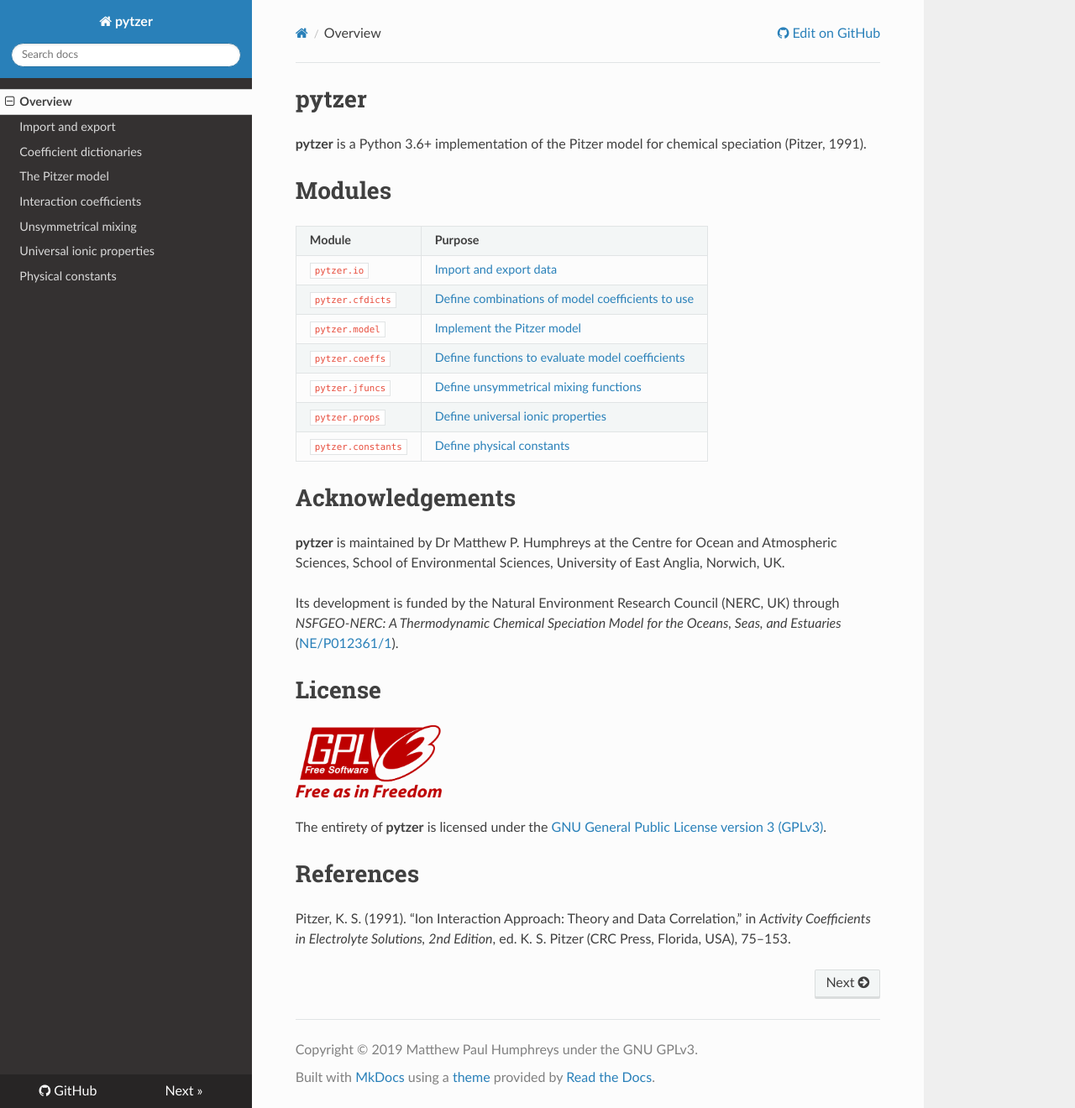
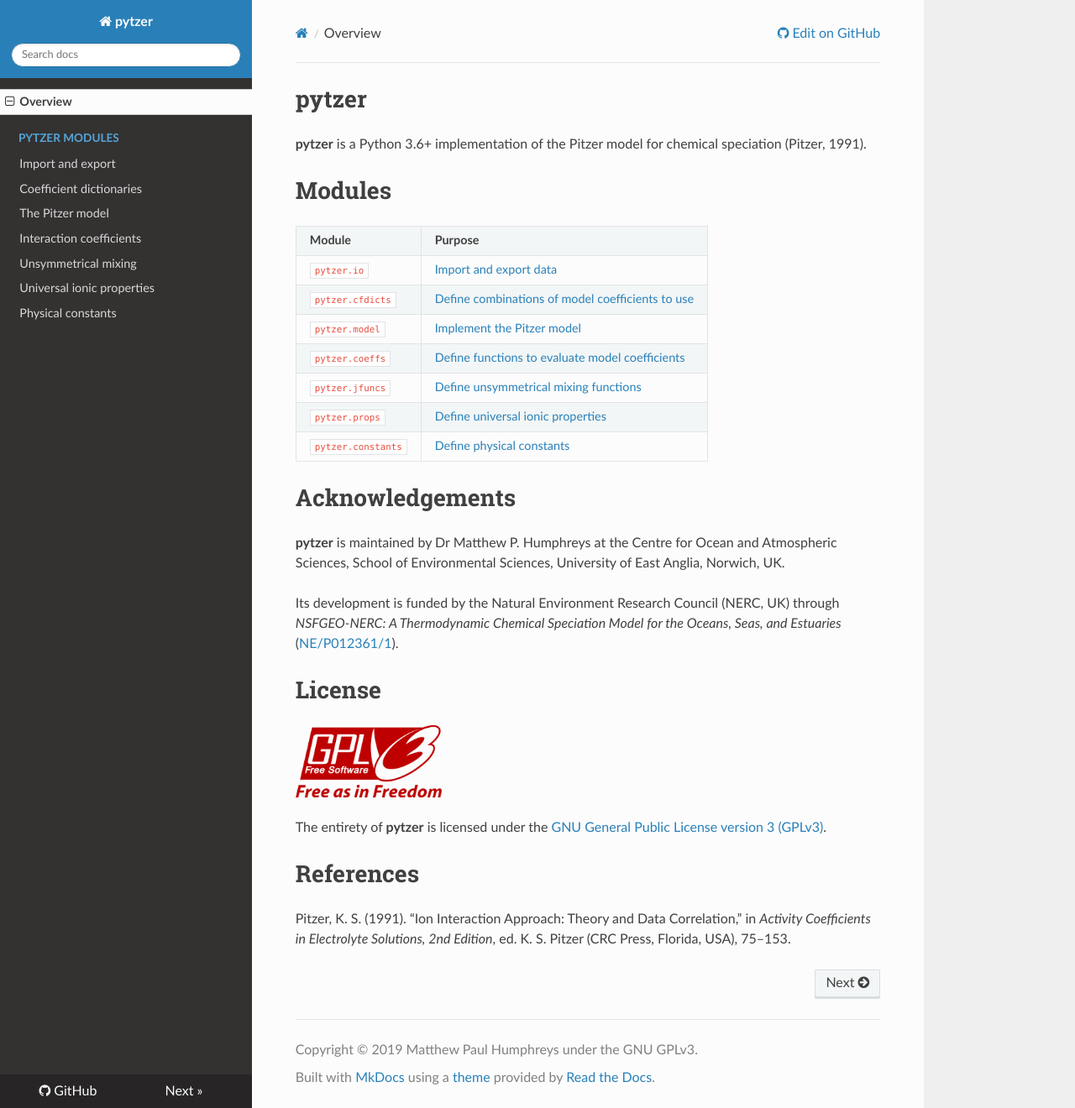
Before and after one commit to mvdh7/pytzer, an MkDocs documentation site: the page built from docs/index.md, in a window 1280 px wide and 1320 px high. Shown: the whole window at 84% size. Built offline with MkDocs 1.6.1, drawn with Linux system fonts in a browser that asks for light colours; nearby versions of some CDN libraries.

Commit message:
Update structure

```diff
--- a/mkdocs.yml
+++ b/mkdocs.yml
@@ -6,10 +6,11 @@
 theme: readthedocs
 nav:
 - Overview: index.md
-- Import and export: io.md
-- Coefficient dictionaries: cfdicts.md
-- The Pitzer model: model.md
-- Interaction coefficients: coeffs.md
-- Unsymmetrical mixing: jfuncs.md
-- Universal ionic properties: props.md
-- Physical constants: constants.md
+- PYTZER MODULES:
+  - Import and export: io.md
+  - Coefficient dictionaries: cfdicts.md
+  - The Pitzer model: model.md
+  - Interaction coefficients: coeffs.md
+  - Unsymmetrical mixing: jfuncs.md
+  - Universal ionic properties: props.md
+  - Physical constants: constants.md
```
